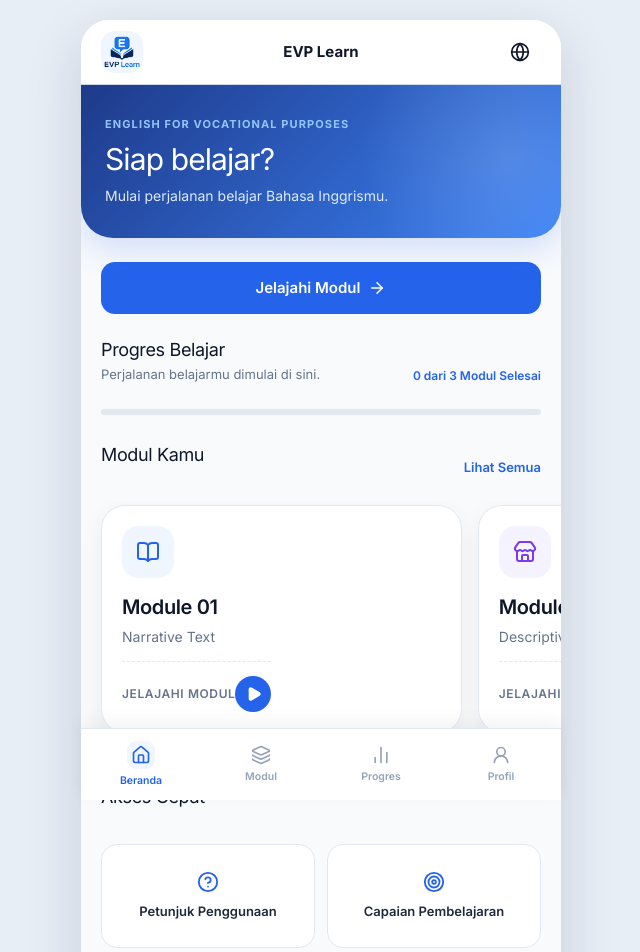
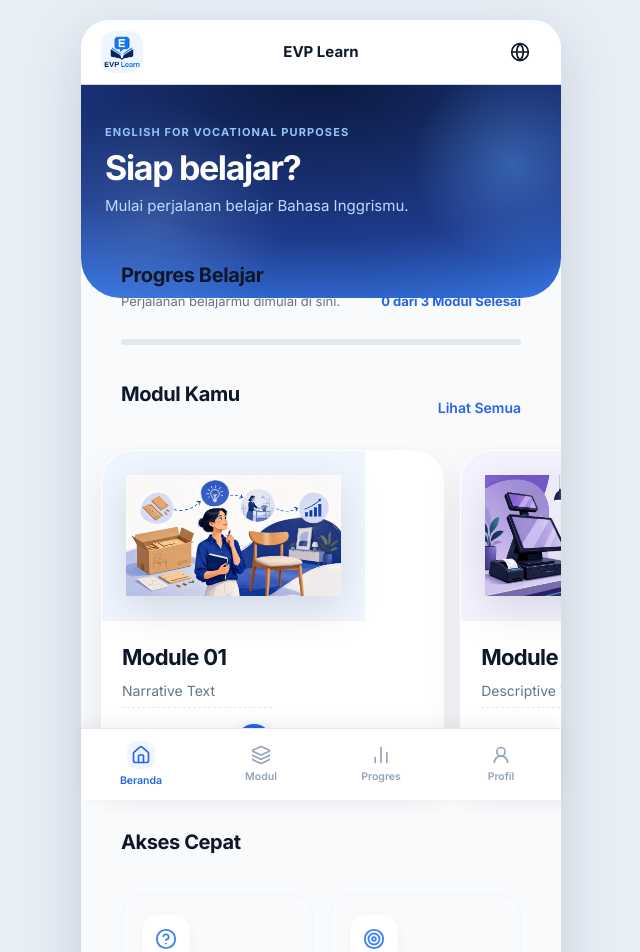
Before and after one commit to zri12/EVP-LEARN-UI-UX, a React (Vite) app: page /home in a window 1280 px wide. Shown: the top 952 px of the page, without its empty margins (319-959 px from the left). Built offline with nearby package versions, Linux system fonts and the light colour scheme; the HTML template or start-up script is replaced by a standard one.

Commit message:
feat: premium overhaul of home page UI with artwork and overlapping depth

```diff
--- a/src/App.tsx
+++ b/src/App.tsx
@@ -579,30 +579,26 @@ function HomePage() {
         <p className="eyebrow">ENGLISH FOR VOCATIONAL PURPOSES</p>
         <h1>{t.readyToLearn}</h1>
         <p>{returning ? t.continueLearning + "." : t.startJourney}</p>
-        <div className="hero-objects">
-          <div className="shelf"><i /><i /><i /></div>
-          <img className="hero-logo" src={logo} alt="EVP Learn" />
-        </div>
       </section>
 
+      <div className="home-overlap">
+
         {returning && m ? (
-        <section className="continue-card" onClick={() => nav(mRoute)}>
+          <section className="continue-card premium" onClick={() => nav(mRoute)}>
             <span>{t.continueLearning.toUpperCase()}</span>
             <div><b>Module 0{activeId} · {m.title}</b><p>{mSection || `Reading · ${m.reading}`}</p></div>
             <ProgressBar value={mProgress} color={m.accent} />
             <footer><small>{t.percentComplete(mProgress)}</small><ArrowRight size={19} /></footer>
           </section>
-      ) : !returning ? (
-        <Button onClick={() => nav("/modules")}>{t.exploreModules} <ArrowRight size={18} /></Button>
         ) : null}
 
-      <section className="section-head">
+        <section className="home-section-title">
           <div><h2>{t.learningProgress}</h2><p>{returning ? "" : t.noProgressYet}</p></div>
-        <b>{t.modulesCompletedOf(completedCount)}</b>
+          <b style={{ color: '#2563eb', fontSize: 13, fontWeight: 700 }}>{t.modulesCompletedOf(completedCount)}</b>
         </section>
-      <ProgressBar value={overallPct} />
-
-      <section className="section-head" style={{ marginTop: 28 }}>
+        <div style={{ padding: '0 20px' }}><ProgressBar value={overallPct} /></div>
+
+        <section className="home-section-title" style={{ marginTop: 32 }}>
           <h2>{t.yourModules}</h2>
           <button className="text-link" onClick={() => nav("/modules")}>{t.seeAll}</button>
         </section>
@@ -613,12 +609,19 @@ function HomePage() {
         })}
       </div>
 
-      <section className="section-head" style={{ marginTop: 28 }}>
+        <section className="home-section-title" style={{ marginTop: 12 }}>
           <h2>{t.quickAccess}</h2>
         </section>
-      <div className="quick-grid-2">
-        <Quick2 icon={CircleHelp} label={t.howToUse} onClick={() => nav("/guide")} />
-        <Quick2 icon={Target} label={t.learningOutcomes} onClick={() => nav("/outcomes")} />
+        <div className="bento-grid" style={{ padding: '0 20px 32px' }}>
+          <button className="bento-card" onClick={() => nav("/guide")}>
+            <div className="bento-icon"><CircleHelp size={22} color="#3b82f6" /></div>
+            <span>{t.howToUse}</span>
+          </button>
+          <button className="bento-card" onClick={() => nav("/outcomes")}>
+            <div className="bento-icon"><Target size={22} color="#3b82f6" /></div>
+            <span>{t.learningOutcomes}</span>
+          </button>
+        </div>
       </div>
     </Shell>
   );
@@ -634,23 +637,20 @@ function Quick2({ icon: I, label, onClick }: { icon: React.ElementType; label: s
 }
 
 function SliderCard({ m, onClick, progress, t }: { m: ModuleUI; onClick: () => void; progress: number; t: typeof T.id }) {
-  const I = m.icon;
-  return (
-    <button className="slider-card" onClick={onClick}>
-      <div className="slider-card-top">
-        <div className="slider-card-icon" style={{ background: m.tint, color: m.accent }}>
-          <I size={24} />
-        </div>
-        {progress > 0 && <span className="slider-card-progress">{progress}%</span>}
-      </div>
-      <div>
+  return (
+    <button className="premium-card" onClick={onClick}>
+      <div className="premium-card-image" style={{ background: m.tint }}>
+        <img src={m.art} alt={m.title} />
+        {progress > 0 && <span className="premium-card-badge">{progress}%</span>}
+      </div>
+      <div className="premium-card-content">
         <h3>Module 0{m.id}</h3>
         <p>{m.title}</p>
-      </div>
         <div className="slider-card-footer">
           <span>{t.exploreModules}</span>
           <div className="play-btn">
-          <Play size={16} fill="currentColor" style={{ marginLeft: 2 }} />
+            <Play size={14} fill="currentColor" style={{ marginLeft: 2 }} />
+          </div>
         </div>
       </div>
     </button>
--- a/src/index.css
+++ b/src/index.css
@@ -67,42 +67,59 @@ h3 { font-size: 16px; font-weight: 600; }
 /* ── Home hero ────────────────────────────────────────────────────────────── */
 @keyframes slideUpFade { from { opacity: 0; transform: translateY(16px); } to { opacity: 1; transform: translateY(0); } }
 
-.home-hero { padding: 32px 24px 28px; margin: -8px -20px 24px -20px; background: linear-gradient(135deg, #1e3a8a 0%, #3b82f6 100%); color: white; border-radius: 0 0 32px 32px; box-shadow: 0 12px 32px rgba(37,99,235,0.18); position: relative; overflow: hidden; animation: slideUpFade 0.5s ease-out; }
-.home-hero::after { content: ''; position: absolute; top: -50%; right: -20%; width: 300px; height: 300px; background: radial-gradient(circle, rgba(255,255,255,0.15) 0%, rgba(255,255,255,0) 70%); border-radius: 50%; pointer-events: none; }
-.home-hero h1 { font-size: 30px; margin: 8px 0; color: white; letter-spacing: -.03em; }
-.home-hero > p:not(.eyebrow) { font-size: 14px; line-height: 1.55; color: #dbeafe; margin-bottom: 4px; }
-.home-hero .eyebrow { color: #93c5fd; }
-.hero-objects { display: none; /* Removing old hero objects in favor of clean modern text and gradient */ }
+.home-hero { padding: 40px 24px 80px; margin: -8px -20px 0 -20px; background: radial-gradient(120% 120% at 50% 0%, #0c1a40 0%, #1e3a8a 60%, #3b82f6 100%); color: white; border-radius: 0 0 40px 40px; position: relative; overflow: hidden; animation: slideUpFade 0.6s cubic-bezier(0.2, 0.8, 0.2, 1); }
+.home-hero::before { content: ''; position: absolute; top: -20px; right: -50px; width: 200px; height: 200px; background: radial-gradient(circle, rgba(96,165,250,0.4) 0%, rgba(96,165,250,0) 70%); border-radius: 50%; pointer-events: none; }
+.home-hero::after { content: ''; position: absolute; bottom: -50px; left: -50px; width: 250px; height: 250px; background: radial-gradient(circle, rgba(147,197,253,0.2) 0%, rgba(147,197,253,0) 70%); border-radius: 50%; pointer-events: none; }
+.home-hero h1 { font-size: 34px; margin: 8px 0; color: #fff; letter-spacing: -0.04em; font-weight: 800; line-height: 1.1; position: relative; z-index: 1; }
+.home-hero > p:not(.eyebrow) { font-size: 15px; line-height: 1.6; color: #bfdbfe; margin-bottom: 0; max-width: 90%; position: relative; z-index: 1; }
+.home-hero .eyebrow { color: #93c5fd; font-weight: 700; letter-spacing: 0.1em; font-size: 11px; margin-bottom: 4px; position: relative; z-index: 1; text-transform: uppercase; }
+.hero-objects { display: none; }
 
+/* ── Home Overlap & Section ───────────────────────────────────────────────── */
+.home-overlap { margin-top: -60px; position: relative; z-index: 10; display: flex; flex-direction: column; gap: 4px; }
+.home-section-title { display: flex; justify-content: space-between; align-items: flex-end; padding: 0 20px; margin-bottom: 12px; }
+.home-section-title h2 { font-size: 20px; font-weight: 800; color: #0f172a; letter-spacing: -0.02em; margin: 0; }
+.home-section-title p { font-size: 13px; color: #64748b; margin-top: 3px; margin-bottom: 0; }
+.home-section-title .text-link { color: #2563eb; font-weight: 600; font-size: 14px; }
 
-/* ── Section head ─────────────────────────────────────────────────────────── */
+/* ── Section head (Legacy fallback) ───────────────────────────────────────── */
 .section-head { display: flex; justify-content: space-between; align-items: flex-end; margin: 24px 0 12px; }
 .section-head p { font-size: 13px; color: #64748b; margin-top: 3px; }
 .section-head > b { font-size: 12px; color: #2563eb; font-weight: 600; }
 
-/* ── Continue card ────────────────────────────────────────────────────────── */
+/* ── Continue card premium ────────────────────────────────────────────────── */
 .continue-card { background: #eff6ff; border: 1px solid #dbeafe; border-radius: 18px; padding: 16px; margin: 18px 0; cursor: pointer; transition: transform .13s; }
-.continue-card:active { transform: scale(.99); }
-.continue-card > span { font-size: 10px; letter-spacing: .1em; color: #2563eb; font-weight: 700; }
-.continue-card b { font-size: 15px; display: block; margin-top: 8px; }
+.continue-card.premium { margin: 0 20px 24px; box-shadow: 0 16px 40px rgba(37,99,235,0.15); border: 2px solid #fff; border-radius: 28px; background: linear-gradient(180deg, #ffffff 0%, #f0f9ff 100%); }
+.continue-card:active { transform: scale(.98); }
+.continue-card > span { font-size: 10px; letter-spacing: .1em; color: #2563eb; font-weight: 800; }
+.continue-card b { font-size: 16px; display: block; margin-top: 8px; font-weight: 800; color: #0f172a; }
 .continue-card p { font-size: 13px; color: #64748b; margin: 3px 0 14px; }
 .continue-card footer, .module-card footer { display: flex; justify-content: space-between; align-items: center; margin-top: 10px; color: #64748b; }
+.continue-card.premium footer small { font-weight: 700; color: #0f172a; }
 
-/* ── Module slider (Carousel) ─────────────────────────────────────────────────── */
-.module-slider { display: flex; gap: 16px; overflow-x: auto; scroll-snap-type: x mandatory; padding: 4px 20px 24px; margin: 0 -20px; scroll-behavior: smooth; animation: slideUpFade 0.6s ease-out; }
+/* ── Premium slider (Carousel) ──────────────────────────────────────────────── */
+.module-slider { display: flex; gap: 16px; overflow-x: auto; scroll-snap-type: x mandatory; padding: 4px 20px 32px; margin: 0 -20px; scroll-behavior: smooth; animation: slideUpFade 0.7s cubic-bezier(0.2, 0.8, 0.2, 1); }
 .module-slider::-webkit-scrollbar { display: none; }
-.slider-card { scroll-snap-align: center; flex: 0 0 82%; background: #fff; border: 1px solid #e2e8f0; border-radius: 24px; padding: 20px; box-shadow: 0 8px 24px rgba(15,23,42,0.06); display: flex; flex-direction: column; gap: 14px; transition: transform .15s, box-shadow .15s; text-align: left; position: relative; overflow: hidden; }
-.slider-card:active { transform: scale(.98); box-shadow: 0 4px 12px rgba(15,23,42,0.04); }
-.slider-card-top { display: flex; justify-content: space-between; align-items: flex-start; }
-.slider-card-icon { width: 52px; height: 52px; border-radius: 16px; display: grid; place-items: center; color: #fff; }
-.slider-card-progress { font-size: 13px; font-weight: 700; background: #eff6ff; color: #2563eb; padding: 6px 12px; border-radius: 20px; }
-.slider-card h3 { font-size: 20px; margin: 0 0 4px; color: #0f172a; letter-spacing: -.02em; }
-.slider-card p { font-size: 14px; color: #64748b; line-height: 1.5; margin: 0; }
-.slider-card-footer { margin-top: auto; display: flex; justify-content: space-between; align-items: center; padding-top: 14px; border-top: 1px dashed #e2e8f0; color: #64748b; }
-.slider-card-footer span { font-size: 12px; font-weight: 600; text-transform: uppercase; letter-spacing: .05em; }
-.slider-card-footer .play-btn { width: 36px; height: 36px; background: #2563eb; color: #fff; border-radius: 50%; display: grid; place-items: center; }
+.premium-card { scroll-snap-align: center; flex: 0 0 78%; background: #fff; border-radius: 32px; box-shadow: 0 16px 40px rgba(15,23,42,0.08); display: flex; flex-direction: column; transition: transform .2s cubic-bezier(0.34, 1.56, 0.64, 1); position: relative; overflow: hidden; border: 1px solid rgba(255,255,255,0.8); cursor: pointer; text-align: left; }
+.premium-card:active { transform: scale(0.96); box-shadow: 0 8px 20px rgba(15,23,42,0.06); }
+.premium-card-image { height: 170px; display: flex; align-items: center; justify-content: center; position: relative; padding: 24px; border-bottom: 1px solid #f1f5f9; }
+.premium-card-image img { width: 100%; height: 100%; object-fit: contain; filter: drop-shadow(0 12px 20px rgba(0,0,0,0.12)); }
+.premium-card-badge { position: absolute; top: 16px; right: 16px; background: rgba(255, 255, 255, 0.9); backdrop-filter: blur(8px); color: #0f172a; font-weight: 800; font-size: 13px; padding: 6px 12px; border-radius: 20px; box-shadow: 0 4px 12px rgba(0,0,0,0.06); }
+.premium-card-content { padding: 20px; display: flex; flex-direction: column; gap: 6px; background: #fff; }
+.premium-card-content h3 { font-size: 22px; font-weight: 800; color: #0f172a; margin: 0; letter-spacing: -0.03em; }
+.premium-card-content p { font-size: 14px; color: #64748b; line-height: 1.5; margin: 0; }
+.slider-card-footer { margin-top: auto; display: flex; justify-content: space-between; align-items: center; padding-top: 16px; border-top: 1px dashed #e2e8f0; color: #64748b; }
+.slider-card-footer span { font-size: 12px; font-weight: 700; text-transform: uppercase; letter-spacing: .05em; color: #0f172a; }
+.slider-card-footer .play-btn { width: 36px; height: 36px; background: #2563eb; color: #fff; border-radius: 50%; display: grid; place-items: center; box-shadow: 0 4px 12px rgba(37,99,235,0.3); }
 
-/* ── Quick access ─────────────────────────────────────────────────────────── */
+/* ── Bento Quick Access ───────────────────────────────────────────────────── */
+.bento-grid { display: grid; grid-template-columns: 1fr 1fr; gap: 16px; padding: 0; }
+.bento-card { background: #f8fafc; border-radius: 24px; padding: 20px; display: flex; flex-direction: column; gap: 12px; align-items: flex-start; transition: transform 0.2s, background 0.2s; border: 1px solid #f1f5f9; cursor: pointer; text-align: left; }
+.bento-card:active { transform: scale(0.96); background: #f1f5f9; }
+.bento-icon { width: 48px; height: 48px; border-radius: 16px; display: grid; place-items: center; background: #fff; box-shadow: 0 4px 12px rgba(0,0,0,0.04); }
+.bento-card span { font-weight: 700; font-size: 15px; color: #0f172a; line-height: 1.3; }
+
+/*  Quick access (Legacy fallback)  */
 .quick-grid { display: grid; grid-template-columns: repeat(3, 1fr); gap: 10px; }
 .quick { min-height: 96px; background: #fff; border: 1px solid #e2e8f0; border-radius: 16px; padding: 12px; text-align: left; color: #0f172a; display: flex; flex-direction: column; gap: 8px; width: 100%; transition: transform .12s; }
 .quick:active { transform: scale(.98); }
```
Lines whose indentation alone changed are shown as unchanged.
